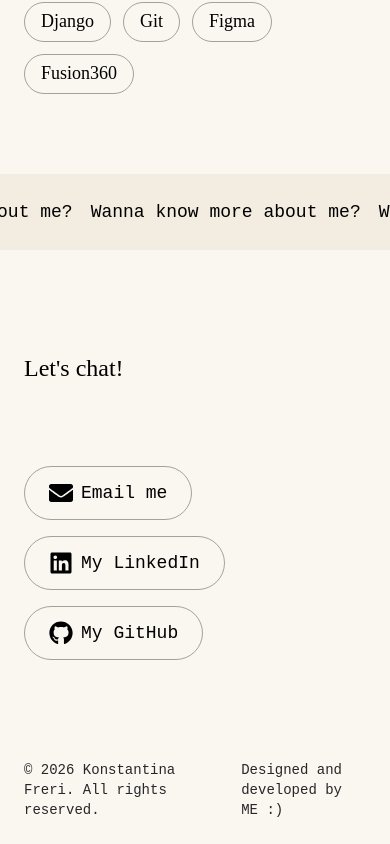
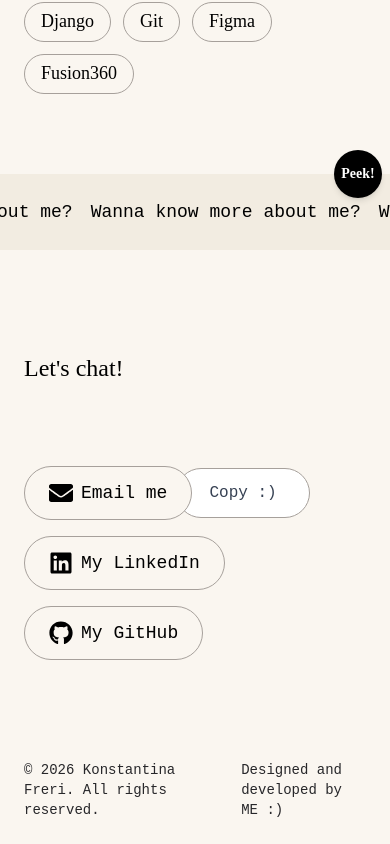
Before and after one commit to ntina10/portfolio, a React (Vite) app: page / in a window 390 px wide. Shown: the part 3212-4056 px from the top of the page. Built offline with nearby package versions, Linux system fonts and the light colour scheme.

Commit message:
fix: mobile fixes for contact, project tags and custom cursor

```diff
--- a/package.json
+++ b/package.json
@@ -4,7 +4,7 @@
   "version": "0.0.0",
   "type": "module",
   "scripts": {
-    "dev": "vite",
+    "dev": "vite --host",
     "build": "tsc -b && vite build",
     "lint": "eslint .",
     "preview": "vite preview"
--- a/src/components/Contact.tsx
+++ b/src/components/Contact.tsx
@@ -47,7 +47,11 @@ const Contact = () => {
         {contactLinks.map((link) => (
           <div
             key={link.name}
-            className="relative z-10 group"
+            className={
+              link.name === "Email me"
+                ? "relative flex items-center group"
+                : "relative z-10 group"
+            }
             onMouseEnter={
               link.name === "Email me" ? handleMouseEnterEmailGroup : undefined
             }
@@ -69,8 +73,10 @@ const Contact = () => {
               </span>
             </a>
             {link.name === "Email me" && (
+              <>
+                {/* Desktop: hover tooltip below */}
                 <div
-                className={`absolute transform translate-x-1/2 top-full -mt-2 px-10 py-3 border border-stone-400 rounded-full bg-white text-gray-700 cursor-pointer z-5 chivo transition-all duration-300 ${
+                  className={`hidden md:block absolute transform translate-x-1/2 top-full -mt-2 px-10 py-3 border border-stone-400 rounded-full bg-white text-gray-700 cursor-pointer z-5 chivo transition-all duration-300 ${
                     showCopyBox ? "slide-down" : "slide-up"
                   }`}
                   onMouseEnter={handleMouseEnterEmailGroup}
@@ -78,6 +84,14 @@ const Contact = () => {
                 >
                   {copiedText}
                 </div>
+                {/* Mobile: always visible button to the right */}
+                <button
+                  onClick={handleCopyEmail}
+                  className="md:hidden pill-button relative -ml-4 px-8 py-3 border border-stone-400 rounded-full bg-white text-gray-700 cursor-pointer chivo font-medium"
+                >
+                  {copiedText}
+                </button>
+              </>
             )}
           </div>
         ))}
--- a/src/components/CustomCursor.tsx
+++ b/src/components/CustomCursor.tsx
@@ -1,14 +1,40 @@
 import { motion } from "framer-motion";
+interface CustomCursorProps {
+  isHovering: boolean;
+  isClicked: boolean;
+  isOpen: boolean;
+  isDesktop: boolean;
+  onMobileClick: () => void;
+}
 
 const CustomCursor = ({
   isHovering,
   isClicked,
   isOpen,
-}: {
-  isHovering: boolean;
-  isClicked: boolean;
-  isOpen: boolean;
-}) => {
+  isDesktop,
+  onMobileClick,
+}: CustomCursorProps) => {
+  if (!isDesktop) {
+    return (
+      <motion.button
+        // Use 'pointer-events-auto' so it can be clicked
+        className="absolute -top-6 right-2 w-12 h-12 bg-black rounded-full flex items-center justify-center z-50 pointer-events-auto shadow-md"
+        onClick={(e) => {
+          e.stopPropagation(); // Prevent double-firing if parent also has onClick
+          onMobileClick();
+        }}
+        whileTap={{ scale: 0.9 }}
+        initial={{ scale: 0 }}
+        animate={{ scale: 1 }}
+        exit={{ scale: 0 }}
+      >
+        <span className="text-white text-sm font-bold ovo">
+          {isOpen ? "Close" : "Peek!"}
+        </span>
+      </motion.button>
+    );
+  }
+
   return (
     <motion.div
       className="fixed w-12 h-12 bg-black rounded-full flex items-center justify-center pointer-events-none z-50"
@@ -23,6 +49,7 @@ const CustomCursor = ({
         y: "-50%",
         cursor: "none",
       }}
+      aria-hidden="true"
     >
       <span className="text-white text-md font-bold ovo">
         {isOpen ? "Close" : "Peek!"}
--- a/src/components/MoreAbout.tsx
+++ b/src/components/MoreAbout.tsx
@@ -1,5 +1,5 @@
 import { AnimatePresence, motion, type Variants } from "framer-motion";
-import { useState } from "react";
+import { useState, useEffect } from "react";
 import CustomCursor from "./CustomCursor";
 
 const CardText = ({ text }: { text: string }) => {
@@ -26,8 +26,24 @@ export default function MoreAbout() {
   const [isOpen, setIsOpen] = useState(false);
   const [isHovering, setIsHovering] = useState(false);
   const [isClicked, setIsClicked] = useState(false);
+  const [isDesktop, setIsDesktop] = useState(false); // New state to track device type
+
+  // Check if device supports hover on mount
+  useEffect(() => {
+    // media query: (hover: hover) matches devices with a mouse/trackpad
+    const mediaQuery = window.matchMedia("(hover: hover) and (pointer: fine)");
+    setIsDesktop(mediaQuery.matches);
+
+    // Optional: Update if the user attaches a mouse to a tablet dynamically
+    const handler = (e: MediaQueryListEvent) => setIsDesktop(e.matches);
+    mediaQuery.addEventListener("change", handler);
+    return () => mediaQuery.removeEventListener("change", handler);
+  }, []);
 
   const handleMouseMove = (e: React.MouseEvent) => {
+    // Logic guard: Don't update CSS variables on mobile
+    if (!isDesktop) return;
+
     (document.documentElement as any).style.setProperty(
       "--cursor-x",
       `${e.clientX}px`
@@ -67,11 +83,13 @@ export default function MoreAbout() {
   const marqueeText = Array(8).fill("Wanna know more about me?");
 
   return (
-    <section id="more-about" className="more-about mt-20 bg-[#f2ece1]">
+    <section id="more-about" className="more-about mt-20 bg-[#f2ece1] relative">
       <CustomCursor
         isHovering={isHovering}
         isClicked={isClicked}
         isOpen={isOpen}
+        isDesktop={isDesktop}
+        onMobileClick={handleClick}
       />
       <div
         className="w-full overflow-hidden cursor-none py-4"
@@ -80,7 +98,7 @@ export default function MoreAbout() {
         onMouseLeave={handleMouseLeave}
         onClick={handleClick}
       >
-        <div className="text-marquee chivo text-lg py-2">
+        <div className="text-marquee chivo text-lg py-2 no-scrollbar">
           <div className="group">
             {marqueeText.map((text, index) => (
               <h2 key={index}>{text}</h2>
--- a/src/components/ProjectFolder.tsx
+++ b/src/components/ProjectFolder.tsx
@@ -1,4 +1,4 @@
-import { useState } from "react";
+import { useState, useEffect } from "react";
 import { motion, AnimatePresence } from "framer-motion";
 
 interface Props {
@@ -12,20 +12,18 @@ interface Props {
 type SpecsTagProps = {
   name: string;
   index: number;
-  isHovering: boolean;
+  shouldShow: boolean;
 };
 
-const SpecsTag = ({ name, index, isHovering }: SpecsTagProps) => (
+const SpecsTag = ({ name, index, shouldShow }: SpecsTagProps) => (
   <motion.div
     className="ovo rounded-full inline-block border border-stone-400 bg-[#faf6f0] px-4 py-1"
     animate={
-      isHovering
+      shouldShow
         ? {
-            // y: -40,
             opacity: 1,
           }
         : {
-            // y: 0,
             opacity: 0,
           }
     }
@@ -42,8 +40,18 @@ const SpecsTag = ({ name, index, isHovering }: SpecsTagProps) => (
 export default function ProjectFolder(props: Props) {
   const [isOpen, setIsOpen] = useState(false);
   const [isHovering, setIsHovering] = useState(false);
+  const [isDesktop, setIsDesktop] = useState(false);
 
   const { title, tags, color, tabPosition, children } = props;
+
+  useEffect(() => {
+    const mediaQuery = window.matchMedia("(hover: hover) and (pointer: fine)");
+    setIsDesktop(mediaQuery.matches);
+
+    const handler = (e: MediaQueryListEvent) => setIsDesktop(e.matches);
+    mediaQuery.addEventListener("change", handler);
+    return () => mediaQuery.removeEventListener("change", handler);
+  }, []);
 
   const contentVariants = {
     hidden: {
@@ -70,8 +78,8 @@ export default function ProjectFolder(props: Props) {
     <div
       onClick={() => setIsOpen(!isOpen)}
       className="group pointer-events-none"
-      onMouseEnter={() => setIsHovering(true)}
-      onMouseLeave={() => setIsHovering(false)}
+      onMouseEnter={() => isDesktop && setIsHovering(true)}
+      onMouseLeave={() => isDesktop && setIsHovering(false)}
     >
       <div
         className={`relative pt-10 overflow-hidden transition-all duration-300 ${
@@ -100,7 +108,9 @@ export default function ProjectFolder(props: Props) {
               key={tag}
               name={tag}
               index={index}
-              isHovering={isHovering || isOpen}
+              // On Mobile: isHovering is always false, so it relies purely on 'isOpen'
+              // On Desktop: it relies on either hovering OR being open
+              shouldShow={isHovering || isOpen}
             />
           ))}
         </div>
```
Lines whose indentation alone changed are shown as unchanged.
